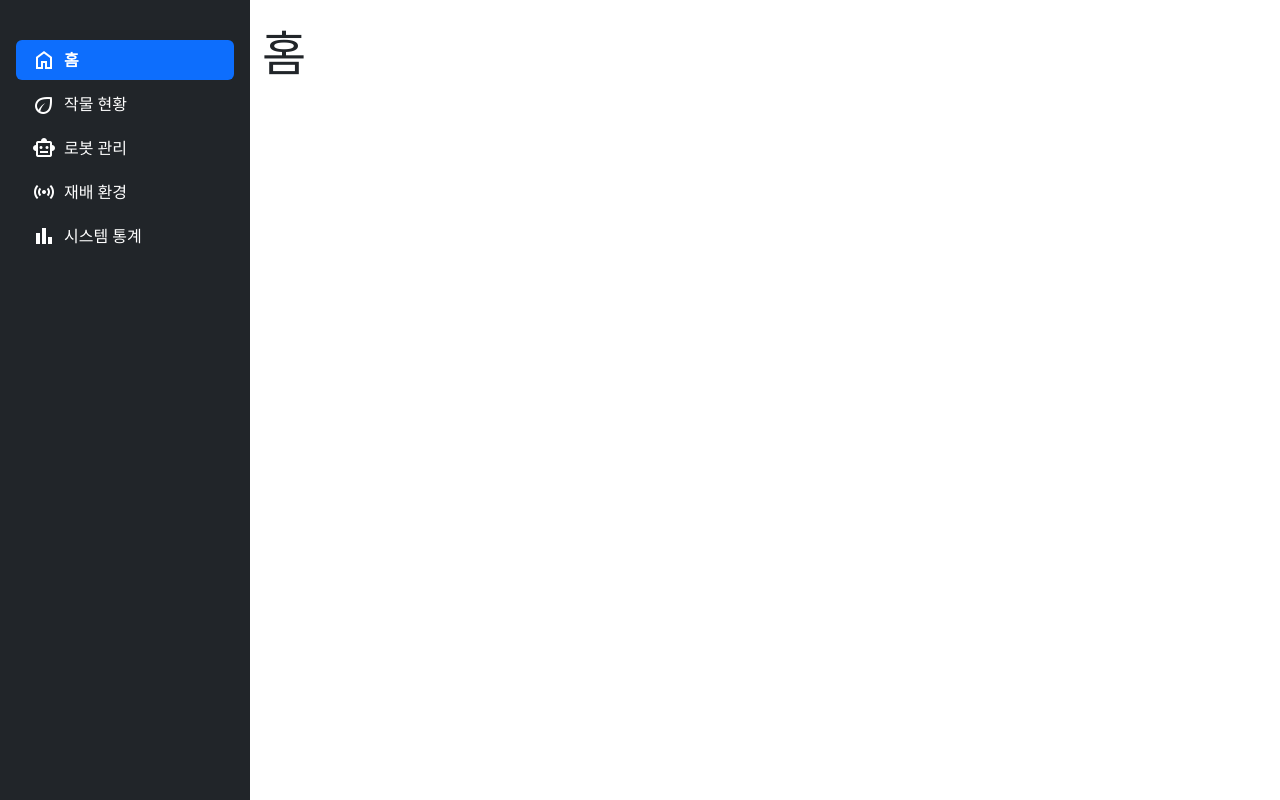
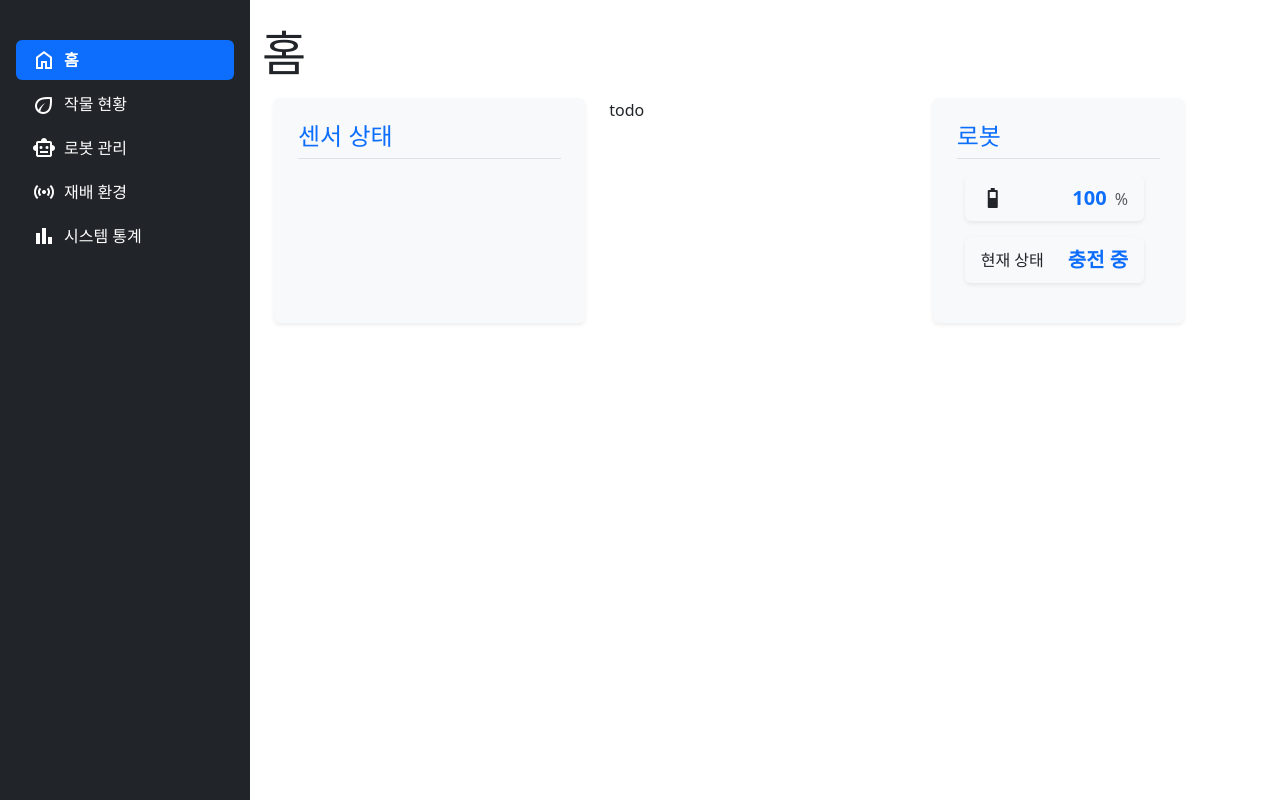
Before and after one commit to eel55114/Smart-farm, a Flask app: page / in a window 1280 px wide. Run offline with Flask 3, Linux system fonts and the light colour scheme; parts of the project's set-up code (start-up, migrations or seed data) failed here and were passed over; some libraries are stand-ins or nearby versions.

```diff
--- a/server/script/main.py
+++ b/server/script/main.py
@@ -450,8 +450,8 @@ def environment():
     labels = []
     curr = start_date
     while curr.date() <= end_date.date():
-        labels.append(curr.strftime("%y%m%d"))
-        curr += timedelta(days=1)
+        labels.append(curr.strftime("%m%d %H:%M:%S"))
+        curr += timedelta(minutes=5)
 
     charts_data = {}
     if graph_records:
@@ -468,13 +468,15 @@ def environment():
             type_records = [r for r in graph_records if r.sensor_type == type_id]
             records_by_date = {}
             for r in type_records:
-                date_str = r.time_bucket.strftime("%y%m%d")
+                date_str = r.time_bucket.strftime("%m%d %H:%M:%S")
                 records_by_date.setdefault(date_str, []).append(r)
 
             for label in labels:
                 if label in records_by_date:
                     day_recs = records_by_date[label]
-                    avg_vals.append(round(sum(r.avg for r in day_recs) / len(day_recs), 2))
+                    avg_vals.append(
+                        round(sum(r.avg for r in day_recs) / len(day_recs), 2)
+                    )
                     max_vals.append(round(max(r.max for r in day_recs), 2))
                     min_vals.append(round(min(r.min for r in day_recs), 2))
                 else:
--- a/server/script/templates/_chart_viewer.html
+++ b/server/script/templates/_chart_viewer.html
@@ -60,6 +60,10 @@
                 type: 'line',
                 data: data,
                 options: {
+                    interaction: {
+                        mode: 'index',
+                        intersect: false,
+                    },
                     responsive: true,
                     maintainAspectRatio: false,
                     scales: {
--- a/server/script/templates/index.html
+++ b/server/script/templates/index.html
@@ -4,4 +4,50 @@
 
 {% block content %}
 <h1 class="display-5 mb-3">홈</h1>
+{% if connection_error %}
+<div class="alert alert-danger alert-dismissible fade show" role="alert">
+    <strong>오류:</strong> {{ error_target }}에 접속할 수 없습니다. 잠시 후에 다시 시도해 주세요.
+    <button type="button" class="btn-close" data-bs-dismiss="alert"></button>
+</div>
+{% endif %}
+
+<div class="container">
+    <!-- 상단() -->
+    <div class="row">
+        <!-- 상단 좌측() -->
+        <div class="col-md-4 mb-4">
+            <div class="bg-light p-4 rounded shadow-sm mb-4 h-100">
+                <div id="sensor-container"
+                    hx-get="/api/current_sensors"
+                    hx-trigger="load, every 5s"
+                    hx-swap="innerHTML">
+                    {% include '_sensor_state.html' %}
+                </div>
+            </div>
+        </div>
+
+        <!-- 상단 중앙()-->
+        <div class="col-md-4 mb-4">
+            <p>todo</p>
+        </div>
+
+
+        <!-- 상단 우측()-->
+        <div class="col-md-3 mb-4 bg-light p-4 rounded shadow-sm h-100">
+
+            <h4 class="mb-3 text-primary border-bottom pb-2">로봇</h4>
+            <div class="scrollable-container overflow-y-auto overflow-x-hidden pe-2" style="max-height: 400px;">
+                <div id="state-container" hx-get="/api/current_robot_state" hx-trigger="load, every 2s"
+                    hx-swap="innerHTML">
+                    {% include '_robot_state.html' %}
+                </div>
+            </div>
+        </div>
+
+    </div>
+
+</div>
+
+
+
 {% endblock %}
--- a/server/script/templates/robot.html
+++ b/server/script/templates/robot.html
@@ -15,7 +15,7 @@
     <div class="col-md-6 mb-4">
 
         <!-- 로봇 카메라 -->
-        <div class="bg-light p-4 rounded shadow-sm mb-4">
+        <div class="bg-light p-4 rounded shadow-sm mb-4 h-100">
 
             <h4 class="mb-3 text-primary border-bottom pb-2">로봇 조작</h4>
             <img src="{{ url_for('robot_side_camera') }}" class="img-fluid border" alt="실시간 모니터링">
```
Also changed, not shown: server/test_dataset.sql (+4 -5 lines).
